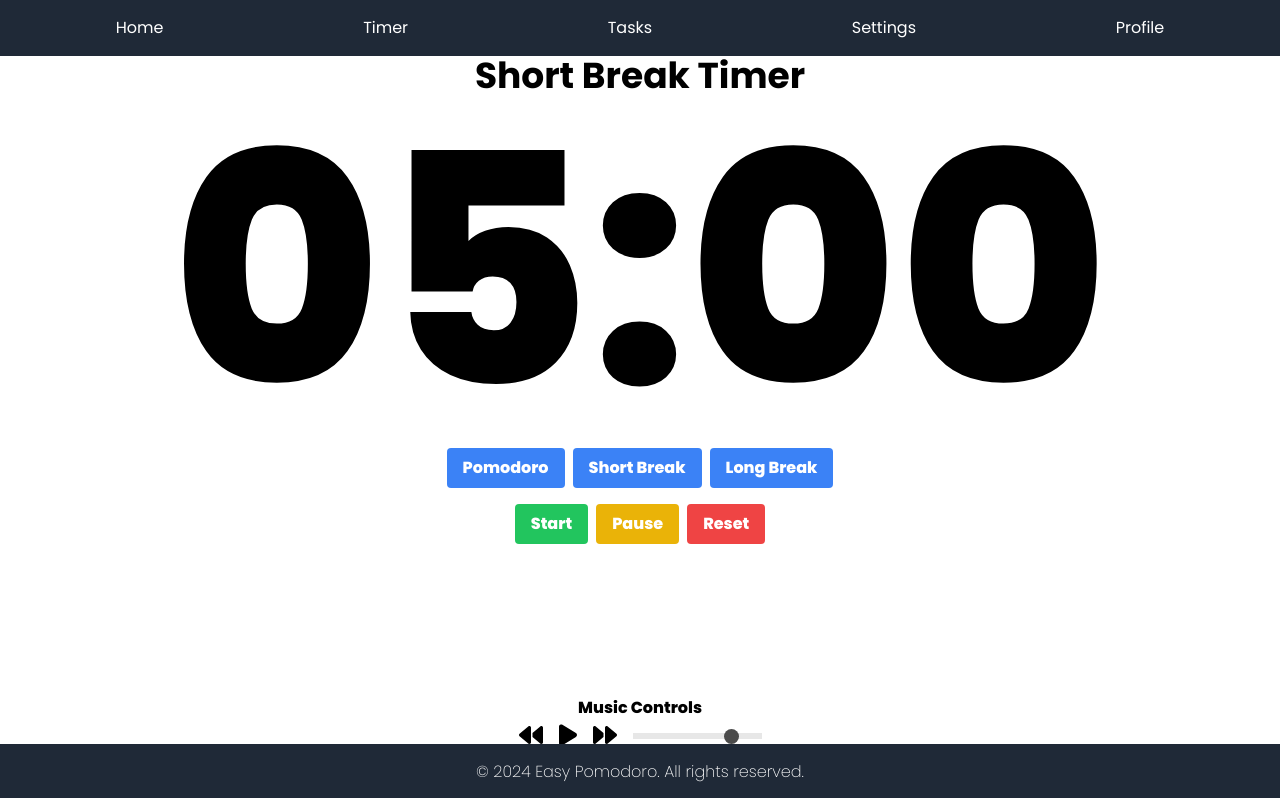
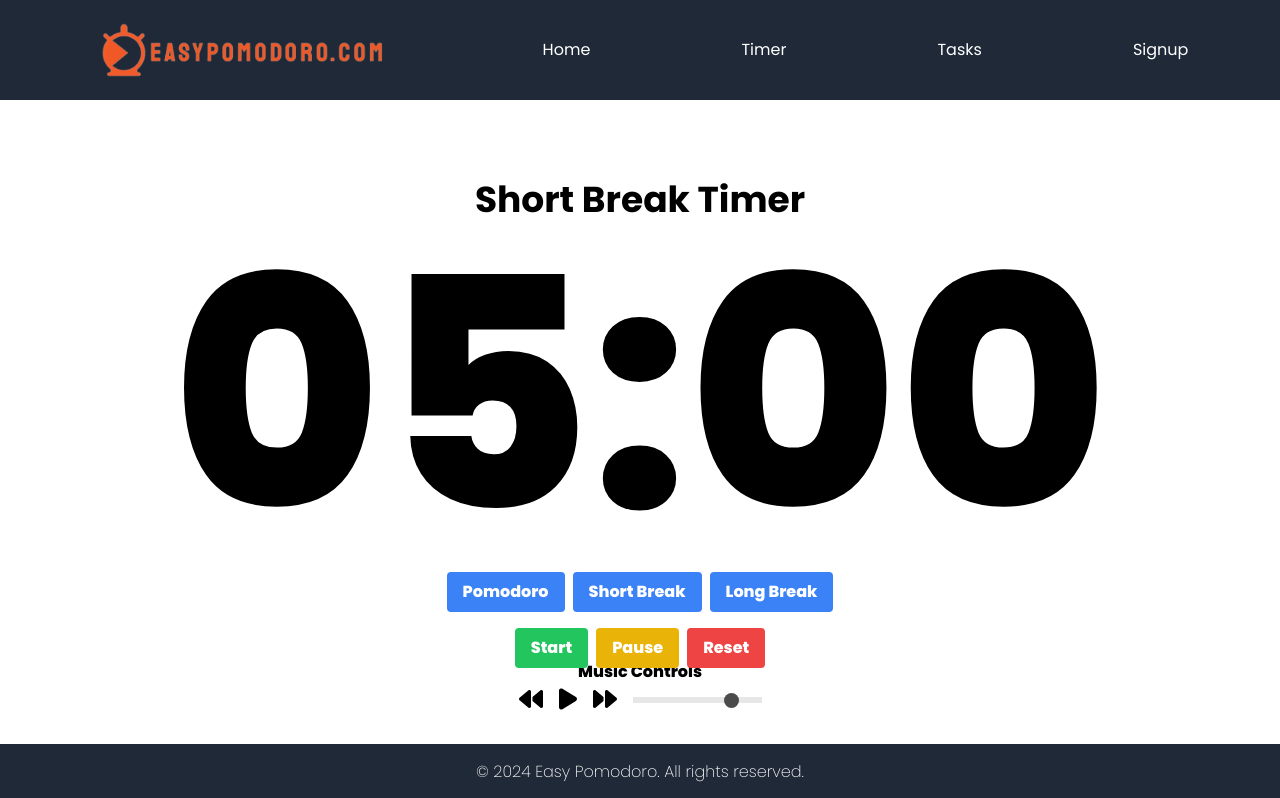
Before and after one commit to bhanuprakashsfdc/EasyPomodoro, a React (Vite) app: page /timer.html in a window 1280 px wide. Shown: the top 798 px of the page. Built offline with nearby package versions, Linux system fonts and the light colour scheme; no server answers.

Commit message:
Pushing fixes

```diff
--- a/index.html
+++ b/index.html
@@ -8,6 +8,29 @@
     <link rel="preconnect" href="https://fonts.gstatic.com" crossorigin>
     <link href="https://fonts.googleapis.com/css2?family=Poppins:ital,wght@0,100;0,200;0,300;0,400;0,500;0,600;0,700;0,800;0,900;1,100;1,200;1,300;1,400;1,500;1,600;1,700;1,800;1,900&display=swap" rel="stylesheet">
     <title>Easy Pomodoro</title>
+
+
+    <!-- HTML Meta Tags -->
+    <title>Easy Pomodoro</title>
+    <meta name="description" content="">
+
+    <!-- Facebook Meta Tags -->
+    <meta property="og:url" content="https://easypomodoro.com/">
+    <meta property="og:type" content="website">
+    <meta property="og:title" content="Easy Pomodoro">
+    <meta property="og:description" content="">
+    <meta property="og:image" content="https://easypomodoro.com/assets/img/logo.png">
+
+    <!-- Twitter Meta Tags -->
+    <meta name="twitter:card" content="summary_large_image">
+    <meta property="twitter:domain" content="easypomodoro.com">
+    <meta property="twitter:url" content="https://easypomodoro.com/">
+    <meta name="twitter:title" content="Easy Pomodoro">
+    <meta name="twitter:description" content="">
+    <meta name="twitter:image" content="https://easypomodoro.com/assets/img/logo.png">
+
+    <!-- Meta Tags Generated via https://www.opengraph.xyz -->
+
   </head>
   <body>
     <div id="root"></div>
--- a/src/components/BlogPostDetail.jsx
+++ b/src/components/BlogPostDetail.jsx
@@ -2,6 +2,7 @@ import React from 'react';
 import { useParams } from 'react-router-dom';
 import { Helmet } from 'react-helmet';
 import { blogPosts } from '../data/blogPosts';
+import Timer from '../components/Timer'
 
 const BlogPostDetail = () => {
   const { slug } = useParams();
@@ -17,8 +18,14 @@ const BlogPostDetail = () => {
         <title>{post.title}</title>
         <meta name="description" content={post.metaDescription} />
         <meta name="keywords" content={post.keywords} />
+        <meta property="og:title" content="Your Page Title Here" />
+        <meta property="og:type" content="website" />
+        <meta property="og:URL" content="https://www.rankmath.com" />
+        <meta property="og:image" content="https://www.rankmath.com/wp-content/uploads/2022/07/rankmath-og.png" />
+        <meta property="og:description" content="Write your page description here." />
       </Helmet>
       <h1 className="text-4xl font-bold mb-4">{post.title}</h1>
+      <Timer />
       <img src={post.image} alt={post.title} className="mb-4 w-full h-auto" />
       <div dangerouslySetInnerHTML={{ __html: post.content }} />
     </div>
--- a/src/components/Header.jsx
+++ b/src/components/Header.jsx
@@ -1,16 +1,38 @@
-import React from 'react';
+import React, { useEffect, useState } from 'react';
 import { Link } from 'react-router-dom';
 
+import { auth } from '../firebase';
+
 function Header() {
+  const [isLoggedIn, setIsLoggedIn] = useState(false);
+
+  useEffect(() => {
+    const unsubscribe = auth.onAuthStateChanged(user => {
+      setIsLoggedIn(!!user);
+    });
+
+    // Cleanup subscription on unmount
+    return () => unsubscribe();
+  }, []);
+
   return (
     <header className="bg-gray-800 text-white p-4">
       <nav>
-        <ul className="flex justify-around">
+        <ul className="flex justify-around items-center">
+          <li>
+            <a href='/'><img src="/assets/img/logo.png" alt="Logo" className="header-logo" /></a>
+          </li>
           <li><Link to="/" className="hover:underline">Home</Link></li>
           <li><Link to="/timer.html" className="hover:underline">Timer</Link></li>
           <li><Link to="/tasks.html" className="hover:underline">Tasks</Link></li>
-          <li><Link to="/settings.html" className="hover:underline">Settings</Link></li>
-          <li><Link to="/profile.html" className="hover:underline">Profile</Link></li>
+          {isLoggedIn ? (
+            <>
+              <li><Link to="/settings.html" className="hover:underline">Settings</Link></li>
+              <li><Link to="/profile.html" className="hover:underline">Profile</Link></li>
+            </>
+          ) : (
+            <li><Link to="/signup.html" className="hover:underline">Signup</Link></li>
+          )}
         </ul>
       </nav>
     </header>
--- a/src/components/MiniFooter.jsx
+++ b/src/components/MiniFooter.jsx
@@ -9,6 +9,7 @@ const MiniFooter = () => {
     <footer className="bg-black text-white py-8 footerview">
       <div className="container mx-auto px-4 flex flex-col md:flex-row justify-between">
         <div className="mb-6 md:mb-0">
+        <img src="/assets/img/logo.png" alt="Logo" className="footer-logo" />
           <h2 className="text-xl font-bold mb-2">{ WEBSITE_NAME }</h2>
           <address className="not-italic">
             {/*
--- a/src/components/SignIn.jsx
+++ b/src/components/SignIn.jsx
@@ -53,7 +53,7 @@ function SignIn() {
     <div className="min-h-screen flex items-center justify-center bg-red-700">
       <div className="bg-white p-8 rounded-lg shadow-lg max-w-md w-full text-center">
         <div className="mb-8">
-          <img src="/assets/img/glogo.png" alt="Logo" className="mx-auto mb-4" /> {/* Replace with your logo path */}
+          <img src="/assets/img/logo.png" alt="Logo" className="mx-auto mb-4" /> {/* Replace with your logo path */}
           <h1 className="text-2xl font-bold text-red-700">{ WEBSITE_NAME }</h1>
           <p className="text-gray-700">Login</p>
         </div>
--- a/src/components/SignUp.jsx
+++ b/src/components/SignUp.jsx
@@ -37,7 +37,7 @@ function SignUp() {
     <div className="min-h-screen flex items-center justify-center bg-red-700">
       <div className="bg-white p-8 rounded-lg shadow-lg max-w-md w-full text-center">
         <div className="mb-8">
-          <img src="/assets/img/glogo.png" alt="Logo" className="mx-auto mb-4" /> {/* Replace with your logo path */}
+          <img src="/assets/img/logo.png" alt="Logo" className="mx-auto mb-4" /> {/* Replace with your logo path */}
           <h1 className="text-2xl font-bold text-red-700">{WEBSITE_NAME}</h1>
           <p className="text-gray-700">Create Account</p>
         </div>
--- a/src/components/components.css
+++ b/src/components/components.css
@@ -55,6 +55,17 @@
     border-radius: 50%;
   }
 
+  .timerviewval {
+    top: 10vh;
+    height: 70vh;
+    position: relative;
+  }
+  .header-logo{
+    width: 300px;
+  }
+  .footer-logo{
+    width: 300px;
+  }
 
 /* On screens that are 992px wide or less, go from four columns to two columns */
 @media screen and (max-width: 992px) {
@@ -87,5 +98,14 @@
     .pagination-height{
        max-width: 400px;
     }
+    .header-logo{
+      width: 250px;
+    }
 
   }
+
+  @media screen and (max-width: 299px) {
+    .text-5xl {
+      font-size: 10rem !important;
+    }
+  }
```
Also changed, not shown: public/assets/img/logo.png (added).
